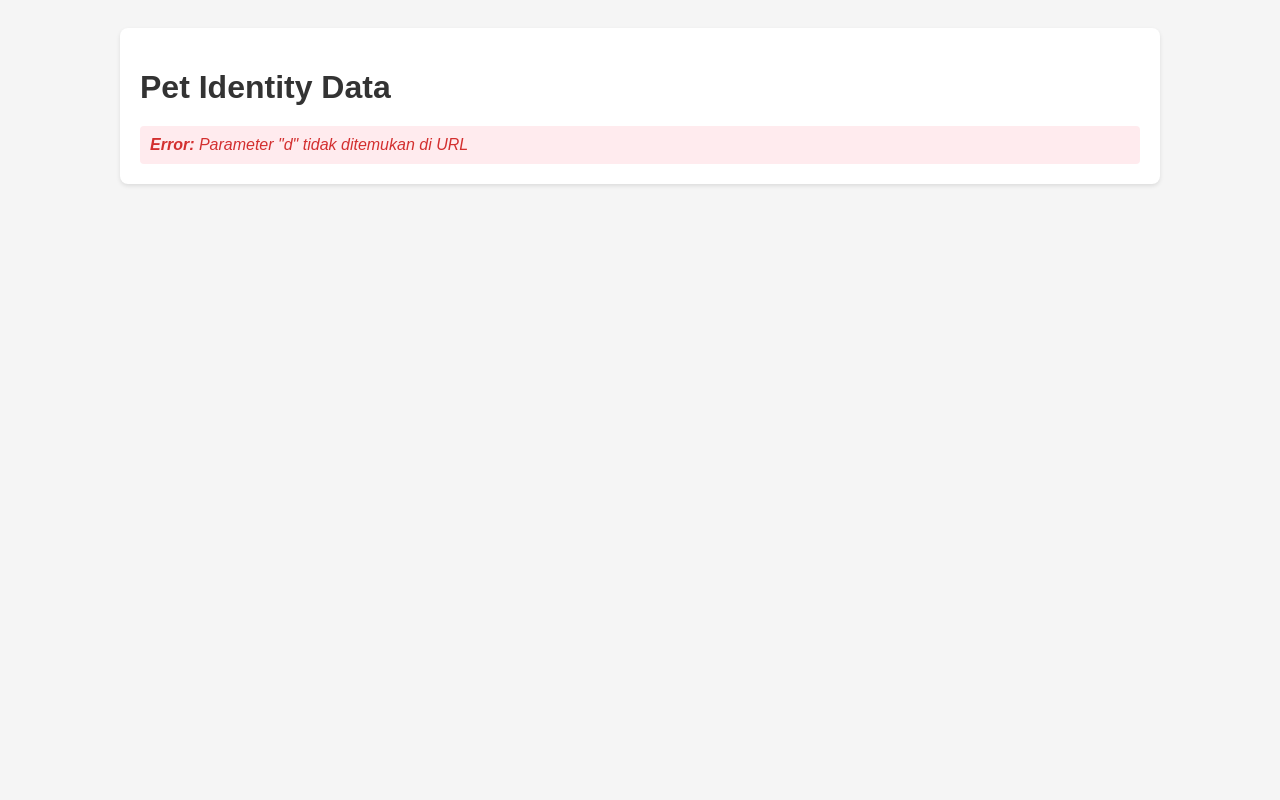
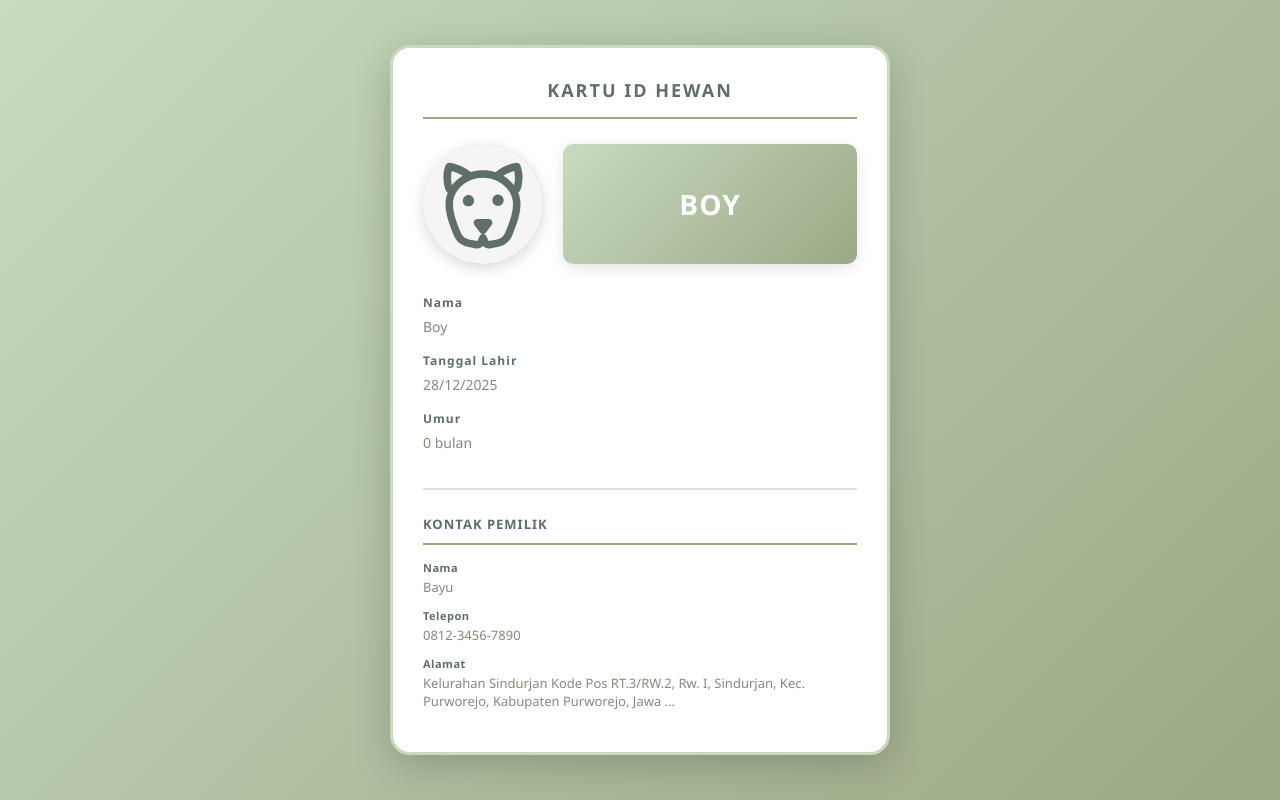
Before and after one commit to bayu242/Pet24Web, a plain HTML site: page index.html in a window 1280 px wide. Drawn offline with Linux system fonts and the light colour scheme.

Commit message:
test page

```diff
--- a/index.html
+++ b/index.html
@@ -3,100 +3,61 @@
   <head>
     <meta charset="UTF-8" />
     <meta name="viewport" content="width=device-width, initial-scale=1.0" />
-    <title>Pet24 - Identity Data</title>
-    <style>
-      body {
-        font-family: Arial, sans-serif;
-        padding: 20px;
-        background-color: #f5f5f5;
-      }
-      .container {
-        max-width: 1000px;
-        margin: 0 auto;
-        background-color: white;
-        padding: 20px;
-        border-radius: 8px;
-        box-shadow: 0 2px 4px rgba(0, 0, 0, 0.1);
-      }
-      h1 {
-        color: #333;
-        margin-bottom: 20px;
-      }
-      .json-display {
-        background-color: #f9f9f9;
-        border: 1px solid #ddd;
-        border-radius: 4px;
-        padding: 15px;
-        overflow-x: auto;
-      }
-      pre {
-        margin: 0;
-        font-size: 14px;
-        color: #333;
-      }
-      .error {
-        color: #d32f2f;
-        padding: 10px;
-        background-color: #ffebee;
-        border-radius: 4px;
-        margin-top: 10px;
-      }
-      .loading {
-        color: #1976d2;
-        font-style: italic;
-      }
-    </style>
+    <title>Pet 24 - Kartu ID Hewan</title>
+    <link rel="stylesheet" href="style.css" />
   </head>
   <body>
     <div class="container">
-      <h1>Pet Identity Data</h1>
-      <div id="content" class="loading">Loading data...</div>
+      <div class="idCard">
+        <!-- Header Kartu -->
+        <div class="cardHeader">
+          <h2>KARTU ID HEWAN</h2>
+        </div>
+
+        <!-- Bagian Foto & Nama Hewan -->
+        <div class="petSection">
+          <div class="photoCircle">
+            <img id="petPhoto" src="assets/dog.svg" alt="Foto Hewan" class="petPhoto" />
+          </div>
+          <div class="petNameBox">
+            <h1 id="petName" class="petNameTitle">HENRY</h1>
+          </div>
+        </div>
+
+        <!-- Bagian Detail Hewan -->
+        <div class="petDetails">
+          <div class="detailGroup">
+            <label>Nama</label>
+            <p id="detailName">-</p>
+          </div>
+          <div class="detailGroup">
+            <label>Tanggal Lahir</label>
+            <p id="detailBirthday">-</p>
+          </div>
+          <div class="detailGroup">
+            <label>Umur</label>
+            <p id="detailAge">-</p>
+          </div>
+        </div>
+
+        <!-- Bagian Kontak Pemilik -->
+        <div class="ownerSection">
+          <h3>KONTAK PEMILIK</h3>
+          <div class="contactGroup">
+            <label>Nama</label>
+            <p id="ownerName">-</p>
+          </div>
+          <div class="contactGroup">
+            <label>Telepon</label>
+            <p id="ownerPhone">-</p>
+          </div>
+          <div class="contactGroup">
+            <label>Alamat</label>
+            <p id="ownerAddress">-</p>
+          </div>
+        </div>
+      </div>
     </div>
-    <script>
-      function displayData() {
-        try {
-          // Get query parameter 'd' from URL
-          const params = new URLSearchParams(window.location.search);
-          const dParam = params.get("d");
-
-          const contentDiv = document.getElementById("content");
-
-          if (!dParam) {
-            contentDiv.innerHTML =
-              '<div class="error"><strong>Error:</strong> Parameter "d" tidak ditemukan di URL</div>';
-            return;
-          }
-
-          // Parse JSON dari parameter 'd'
-          let data = JSON.parse(dParam);
-
-          // Cek apakah data adalah string (perlu di-parse lagi)
-          if (typeof data === 'string') {
-            data = JSON.parse(data);
-          }
-
-          // Debug: Tampilkan struktur data
-          console.log("Raw data:", data);
-          console.log("Type data:", typeof data);
-          console.log("data.own:", data.own);
-          console.log("Seluruh data:", JSON.stringify(data, null, 2));
-
-          // Display formatted JSON
-          contentDiv.className = "json-display";
-          contentDiv.innerHTML =
-            "<pre>" + JSON.stringify(data, null, 5) + "</pre>";
-        } catch (error) {
-          const contentDiv = document.getElementById("content");
-          contentDiv.innerHTML =
-            '<div class="error"><strong>Error:</strong> ' +
-            error.message +
-            "</div>";
-          console.error("Error:", error);
-        }
-      }
-
-      // Display data when page loads
-      window.addEventListener("load", displayData);
-    </script>
   </body>
+  <script src="script.js"></script>
 </html>
--- /dev/null
+++ b/script.js
@@ -0,0 +1,146 @@
+// Fungsi get icon hewan berdasarkan tipe
+function getPetIcon(petType) {
+  // Tentukan icon berdasarkan tipe hewan
+  // ct = kucing (cat), dg = anjing (dog)
+  let iconPath = "assets/dog.svg"; // default
+
+  if (petType === "ct") {
+    iconPath = "assets/cat.svg";
+  } else if (petType === "dg") {
+    iconPath = "assets/dog.svg";
+  }
+
+  return iconPath;
+}
+
+// Fungsi format tanggal
+function formatDate(dateString) {
+  if (!dateString) return "-";
+  // Handle format DD/MM/YYYY
+  try {
+    const [day, month, year] = dateString.split("/");
+    if (day && month && year) {
+      return `${day}/${month}/${year}`;
+    }
+    return dateString;
+  } catch {
+    return dateString;
+  }
+}
+
+// Fungsi hitung umur (tahun dan bulan)
+function calculateAge(birthDateString) {
+  if (!birthDateString) return "-";
+
+  try {
+    // Parse format DD/MM/YYYY
+    const [day, month, year] = birthDateString.split("/");
+    if (!day || !month || !year) return "-";
+
+    const birthDate = new Date(year, month - 1, day);
+    const today = new Date();
+
+    let years = today.getFullYear() - birthDate.getFullYear();
+    let months = today.getMonth() - birthDate.getMonth();
+
+    // Sesuaikan jika hari ulang tahun belum terjadi bulan ini
+    if (today.getDate() < birthDate.getDate()) {
+      months--;
+    }
+
+    // Sesuaikan bulan negatif
+    if (months < 0) {
+      years--;
+      months += 12;
+    }
+
+    if (years < 0) return "-";
+
+    // Format output
+    let ageText = "";
+    if (years > 0) {
+      ageText += `${years} tahun`;
+    }
+    if (months > 0) {
+      ageText += (ageText ? " " : "") + `${months} bulan`;
+    }
+
+    return ageText || "0 bulan";
+  } catch {
+    return "-";
+  }
+}
+
+// Fungsi format alamat
+function formatAddress(address) {
+  if (!address) return "-";
+  // Potong jika terlalu panjang
+  return address.length > 100 ? address.substring(0, 100) + "..." : address;
+}
+
+// Data hewan default
+const defaultData = {
+  n: "Boy",
+  pbd: "28/12/2025",
+  pt: "ct",
+  own: "Bayu",
+  pn: "0812-3456-7890",
+  pl: {
+    address: "Kelurahan Sindurjan Kode Pos RT.3/RW.2, Rw. I, Sindurjan, Kec. Purworejo, Kabupaten Purworejo, Jawa Tengah 54113, Indonesia",
+    coords: { lat: -7.7115737, long: 109.9974265 }
+  }
+};
+
+// Fungsi untuk menginisialisasi data
+function initializePetData() {
+  // Ambil data dari parameter URL
+  const searchParams = new URLSearchParams(window.location.search);
+  const dataParam = searchParams.get("d");
+
+  // Parse data dari URL atau gunakan default
+  let petData = defaultData;
+  if (dataParam) {
+    try {
+      petData = JSON.parse(decodeURIComponent(dataParam));
+      // Gabungkan dengan default jika ada field yang hilang
+      petData = { ...defaultData, ...petData };
+    } catch (error) {
+      console.error("Error parsing data:", error);
+      petData = defaultData;
+    }
+  }
+
+  // Log data untuk debugging
+  console.log("Data Hewan:", petData);
+  console.log("Tipe Hewan (pt):", petData.pt);
+  console.log("Icon Path:", getPetIcon(petData.pt));
+
+  // Isi detail hewan
+  document.getElementById("petName").textContent = (petData.n || "HENRY").toUpperCase();
+  document.getElementById("detailName").textContent = petData.n || "-";
+  document.getElementById("detailBirthday").textContent = formatDate(petData.pbd);
+  document.getElementById("detailAge").textContent = calculateAge(petData.pbd);
+
+  // Isi kontak pemilik
+  document.getElementById("ownerName").textContent = petData.own || "-";
+  document.getElementById("ownerPhone").textContent = petData.pn || "-";
+  document.getElementById("ownerAddress").textContent = formatAddress(petData.pl?.address);
+  document.getElementById("ownerEmail").textContent = petData.email || "-";
+
+  // Set gambar hewan berdasarkan tipe
+  const petPhoto = document.getElementById("petPhoto");
+  const iconPath = getPetIcon(petData.pt);
+  petPhoto.src = iconPath;
+  petPhoto.alt = petData.pt === "ct" ? "Ikon Kucing" : "Ikon Anjing";
+
+  // Log status image
+  petPhoto.onload = () => console.log("✓ Icon berhasil dimuat:", iconPath);
+  petPhoto.onerror = () => console.error("✗ Gagal memuat icon:", iconPath);
+}
+
+// Jalankan saat DOM ready
+if (document.readyState === 'loading') {
+  document.addEventListener('DOMContentLoaded', initializePetData);
+} else {
+  initializePetData();
+}
--- /dev/null
+++ b/style.css
@@ -0,0 +1,192 @@
+:root {
+  --color-primary: #C9DABF;
+  --color-secondary: #9CA986;
+  --color-accent: #808D7C;
+  --color-deepAccent: #5F6F65;
+  --color-light: #F5F5F5;
+  --color-white: #FFFFFF;
+  --color-border: #E0E0E0;
+}
+
+* {
+  margin: 0;
+  padding: 0;
+  box-sizing: border-box;
+}
+
+body {
+  background: linear-gradient(135deg, var(--color-primary) 0%, var(--color-secondary) 100%);
+  min-height: 100vh;
+  display: flex;
+  align-items: center;
+  justify-content: center;
+  font-family: 'Segoe UI', Tahoma, Geneva, Verdana, sans-serif;
+  padding: 20px;
+}
+
+.container {
+  width: 100%;
+  max-width: 500px;
+}
+
+.idCard {
+  background: var(--color-white);
+  border-radius: 20px;
+  padding: 30px;
+  box-shadow: 0 10px 40px rgba(0, 0, 0, 0.2);
+  border: 3px solid var(--color-primary);
+  position: relative;
+}
+
+/* Card Header */
+.cardHeader {
+  text-align: center;
+  margin-bottom: 25px;
+  border-bottom: 2px solid var(--color-secondary);
+  padding-bottom: 15px;
+}
+
+.cardHeader h2 {
+  color: var(--color-deepAccent);
+  font-size: 18px;
+  font-weight: bold;
+  letter-spacing: 2px;
+}
+
+/* Pet Section */
+.petSection {
+  display: flex;
+  gap: 20px;
+  margin-bottom: 30px;
+  align-items: flex-start;
+}
+
+.photoCircle {
+  width: 120px;
+  height: 120px;
+  border-radius: 50%;
+  background: linear-gradient(135deg, var(--color-primary), var(--color-secondary));
+  padding: 0;
+  flex-shrink: 0;
+  box-shadow: 0 4px 15px rgba(0, 0, 0, 0.15);
+  display: flex;
+  align-items: center;
+  justify-content: center;
+  overflow: hidden;
+}
+
+.petPhoto {
+  width: 100%;
+  height: 100%;
+  object-fit: contain;
+  padding: 15px;
+  background: var(--color-light);
+}
+
+.petNameBox {
+  flex: 1;
+  background: linear-gradient(135deg, var(--color-primary), var(--color-secondary));
+  border-radius: 10px;
+  padding: 15px;
+  display: flex;
+  align-items: center;
+  justify-content: center;
+  min-height: 120px;
+  box-shadow: 0 4px 15px rgba(0, 0, 0, 0.1);
+}
+
+.petNameTitle {
+  color: var(--color-white);
+  font-size: 28px;
+  font-weight: bold;
+  letter-spacing: 1px;
+  text-align: center;
+}
+
+/* Pet Details Section */
+.petDetails {
+  margin-bottom: 25px;
+  border-bottom: 2px solid var(--color-border);
+  padding-bottom: 20px;
+}
+
+.detailGroup {
+  margin-bottom: 15px;
+}
+
+.detailGroup label {
+  display: block;
+  color: var(--color-deepAccent);
+  font-weight: bold;
+  font-size: 12px;
+  letter-spacing: 1px;
+  margin-bottom: 5px;
+}
+
+.detailGroup p {
+  color: var(--color-accent);
+  font-size: 14px;
+  line-height: 1.5;
+  word-break: break-word;
+}
+
+/* Owner Section */
+.ownerSection {
+  margin-top: 20px;
+}
+
+.ownerSection h3 {
+  color: var(--color-deepAccent);
+  font-size: 13px;
+  font-weight: bold;
+  letter-spacing: 1px;
+  margin-bottom: 15px;
+  padding-bottom: 10px;
+  border-bottom: 2px solid var(--color-secondary);
+}
+
+.contactGroup {
+  margin-bottom: 12px;
+}
+
+.contactGroup label {
+  display: block;
+  color: var(--color-deepAccent);
+  font-weight: bold;
+  font-size: 11px;
+  letter-spacing: 0.5px;
+  margin-bottom: 3px;
+}
+
+.contactGroup p {
+  color: var(--color-accent);
+  font-size: 13px;
+  line-height: 1.4;
+  word-break: break-word;
+}
+
+/* Responsive */
+@media (max-width: 480px) {
+  .idCard {
+    padding: 20px;
+  }
+
+  .petSection {
+    flex-direction: column;
+    align-items: center;
+  }
+
+  .photoCircle {
+    width: 100px;
+    height: 100px;
+  }
+
+  .petNameBox {
+    width: 100%;
+    min-height: 80px;
+  }
+
+  .petNameTitle {
+    font-size: 24px;
+  }
+}
```
Also changed, not shown: assets/cat.svg (added), assets/dog.svg (added).
